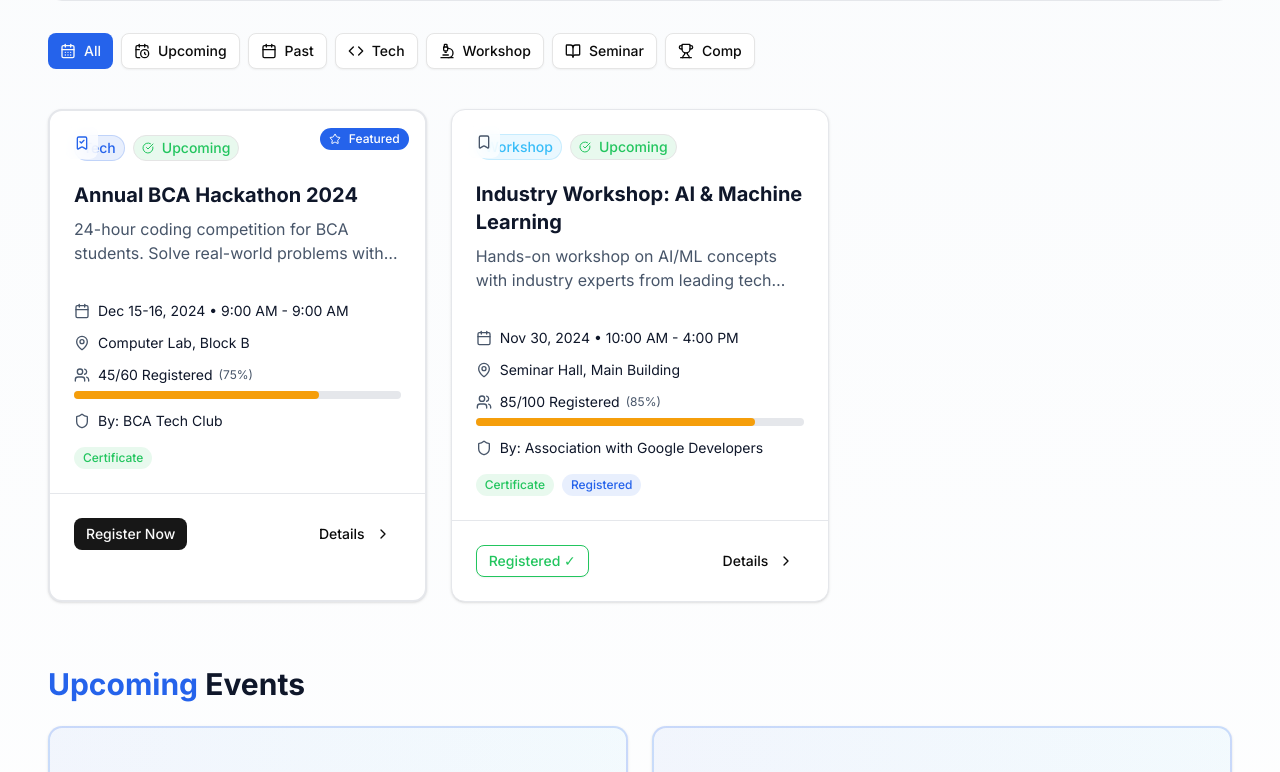
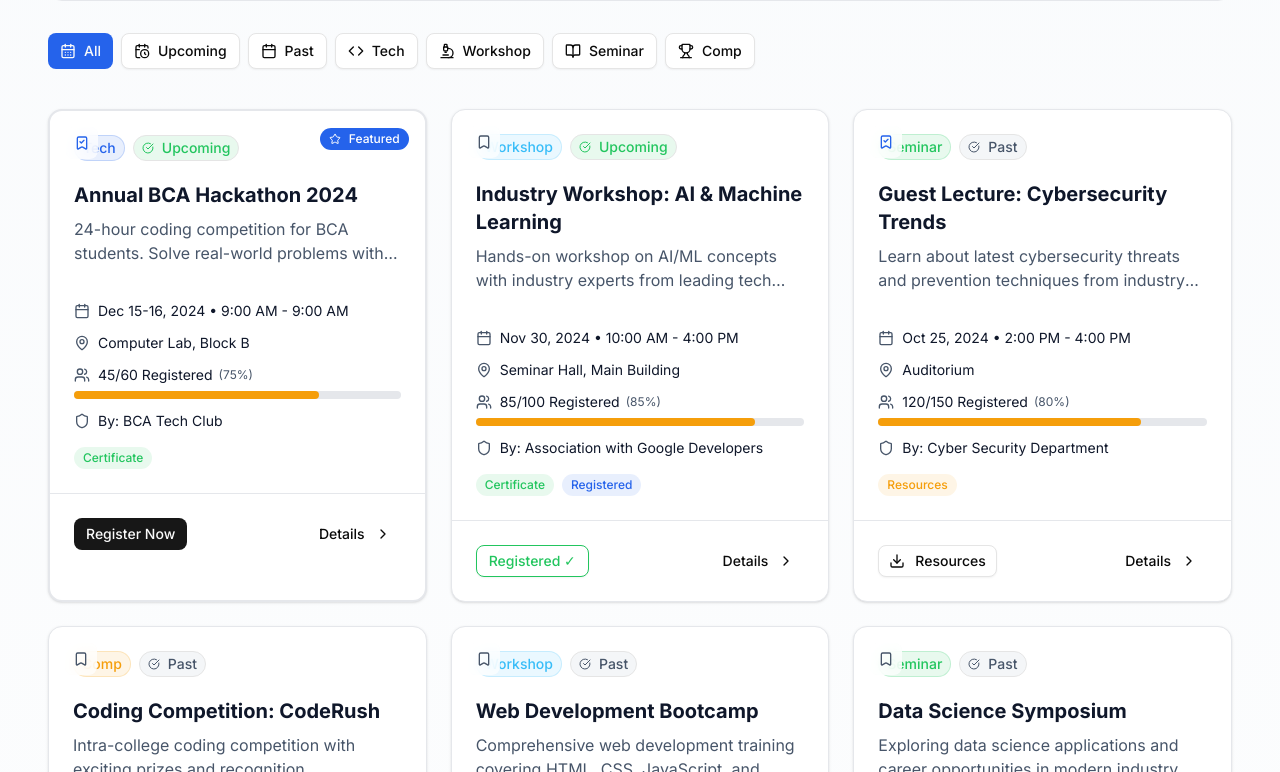
Before and after one commit to bishalghale98/bca-association-demo, a Next.js app: page /events in a window 1280 px wide. Shown: the part 888-1660 px from the top of the page. Built offline with nearby package versions, Linux system fonts and the light colour scheme; no server answers.

Commit message:
feat: implement events page with search and filter functionality for event listings.

```diff
--- a/src/app/(public)/events/page.tsx
+++ b/src/app/(public)/events/page.tsx
@@ -43,7 +43,7 @@
     time: string;
     venue: string;
     type: 'technical' | 'workshop' | 'seminar' | 'competition' | 'cultural';
-    status: 'upcoming' | 'ongoing' | 'completed' | 'cancelled';
+    status?: 'ongoing' | 'completed' | 'cancelled' | string;
     registeredUsers: number;
     maxCapacity: number;
     organizer: string;
@@ -208,10 +208,21 @@
         const matchesSearch = event.title.toLowerCase().includes(searchQuery.toLowerCase()) ||
             event.description.toLowerCase().includes(searchQuery.toLowerCase());
 
-        const matchesType = eventType === 'all' ||
-            eventType === 'upcoming' ? event.status === 'upcoming' || event.status === 'ongoing' :
-            eventType === 'past' ? event.status === 'completed' || event.status === 'cancelled' :
-                event.type === eventType;
+        const matchesType = (() => {
+            if (eventType === 'all') return true;
+
+            if (eventType === 'upcoming') {
+                return event.status === 'upcoming' || event.status === 'ongoing';
+            }
+
+            if (eventType === 'past') {
+                return event.status === 'completed' || event.status === 'cancelled';
+            }
+
+            return event.type === eventType;
+        })();
+
+
 
         return matchesSearch && matchesType;
     });
@@ -487,13 +498,14 @@
                                                 >
                                                     <StatusIcon className="w-2.5 h-2.5 sm:w-3 sm:h-3 mr-1" />
                                                     <span className="hidden xs:inline">
-                                                        {event.status.charAt(0).toUpperCase() + event.status.slice(1)}
+                                                        {event.status ? event.status.charAt(0).toUpperCase() + event.status.slice(1) : ''}
+
                                                     </span>
                                                     <span className="xs:hidden">
-                                                        {event.status === 'upcoming' ? 'Upcoming' :
-                                                            event.status === 'ongoing' ? 'Ongoing' :
-                                                                event.status === 'completed' ? 'Past' :
-                                                                    event.status === 'cancelled' ? 'Cancelled' : event?.status?.charAt(0).toUpperCase()}
+                                                        {event.status === 'ongoing' ? 'Ongoing' :
+                                                            event.status === 'completed' ? 'Past' :
+                                                                event.status === 'cancelled' ? 'Cancelled' :
+                                                                    event.status ? event.status.charAt(0).toUpperCase() + event.status.slice(1) : ''}
                                                     </span>
                                                 </Badge>
                                             </div>
```
